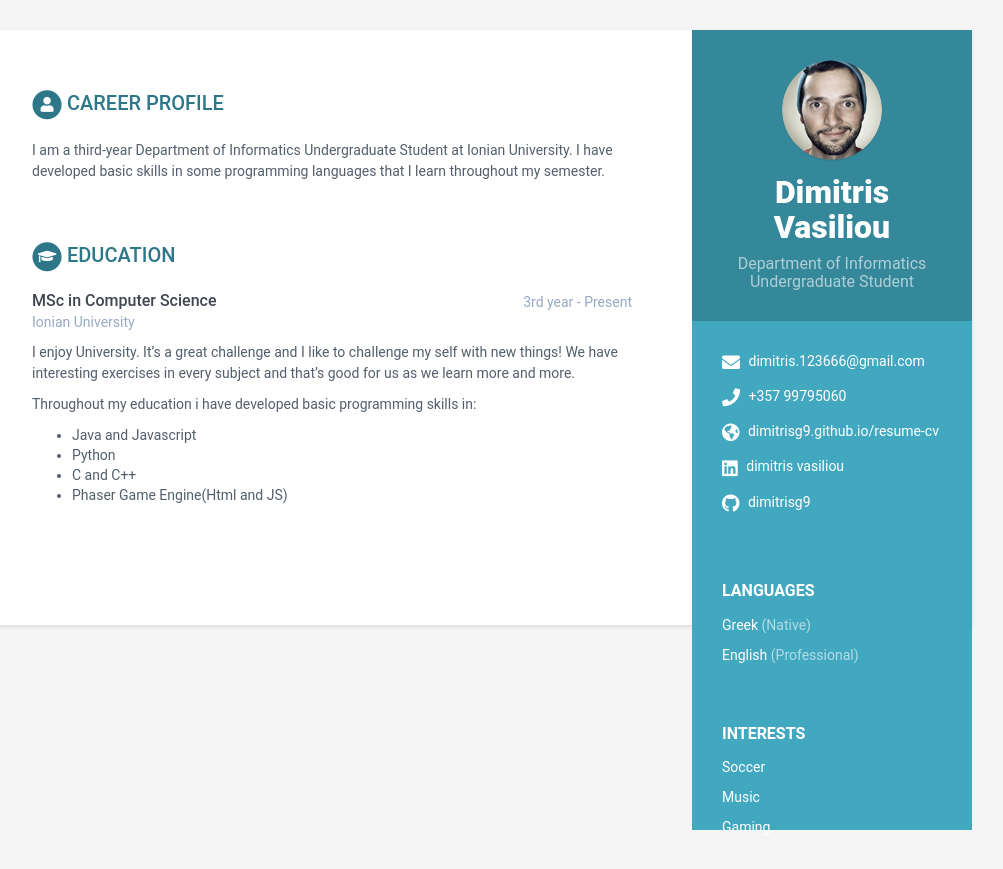
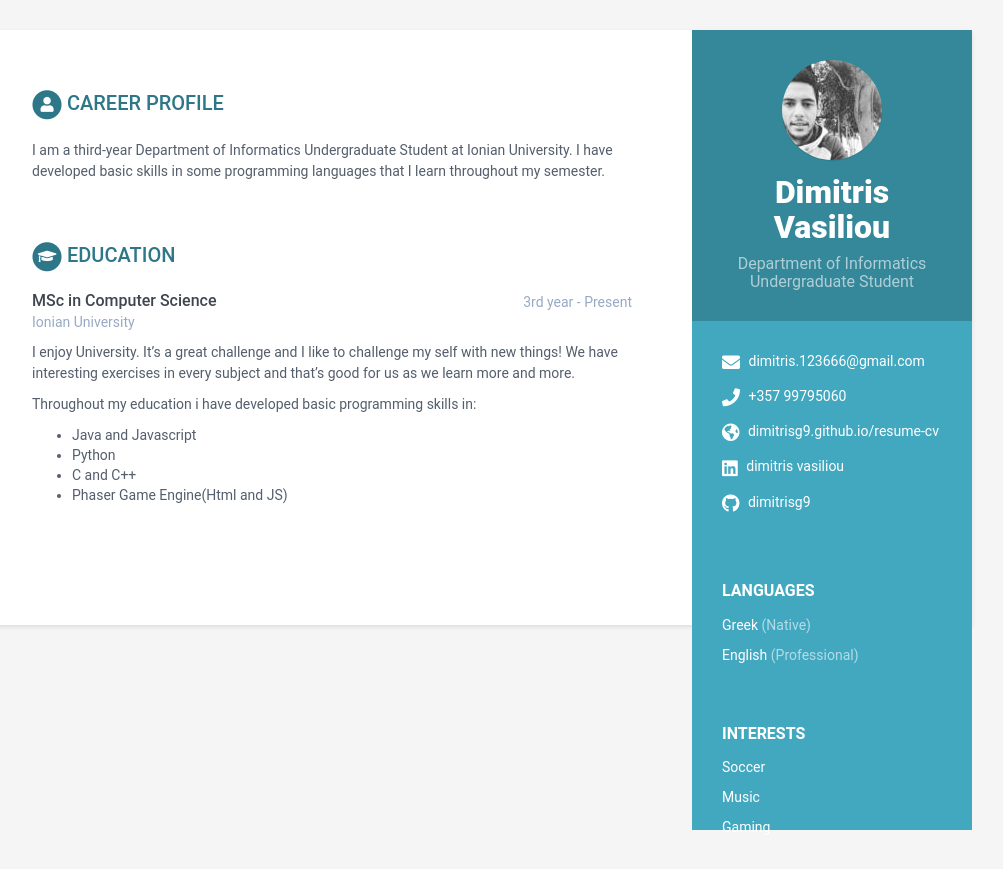
Before and after one commit to dimitrisg9/resume-cv, a Jekyll site: the page built from index.html, in a window 1280 px wide. Shown: the top 869 px of the page, without its empty margins (168-1171 px from the left). Built offline with Jekyll 4.4.1, drawn with Linux system fonts in a browser that asks for light colours.

Commit message:
Update data.yml

```diff
--- a/_data/data.yml
+++ b/_data/data.yml
@@ -9,7 +9,7 @@ sidebar:
     # Profile information
     name: Dimitris Vasiliou
     tagline: Department of Informatics Undergraduate Student
-    avatar: profile.png  #place a 100x100 picture inside /assets/images/ folder and provide the name of the file below
+    avatar: photoformyCV.jpg  #place a 100x100 picture inside /assets/images/ folder and provide the name of the file below
 
     # Sidebar links
     email: dimitris.123666@gmail.com
```
